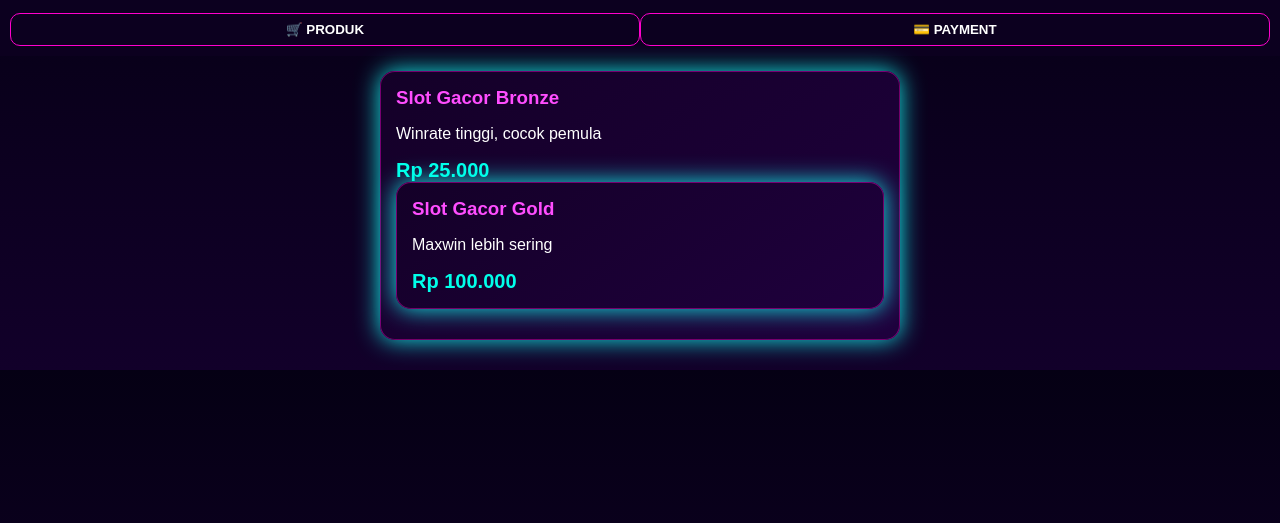
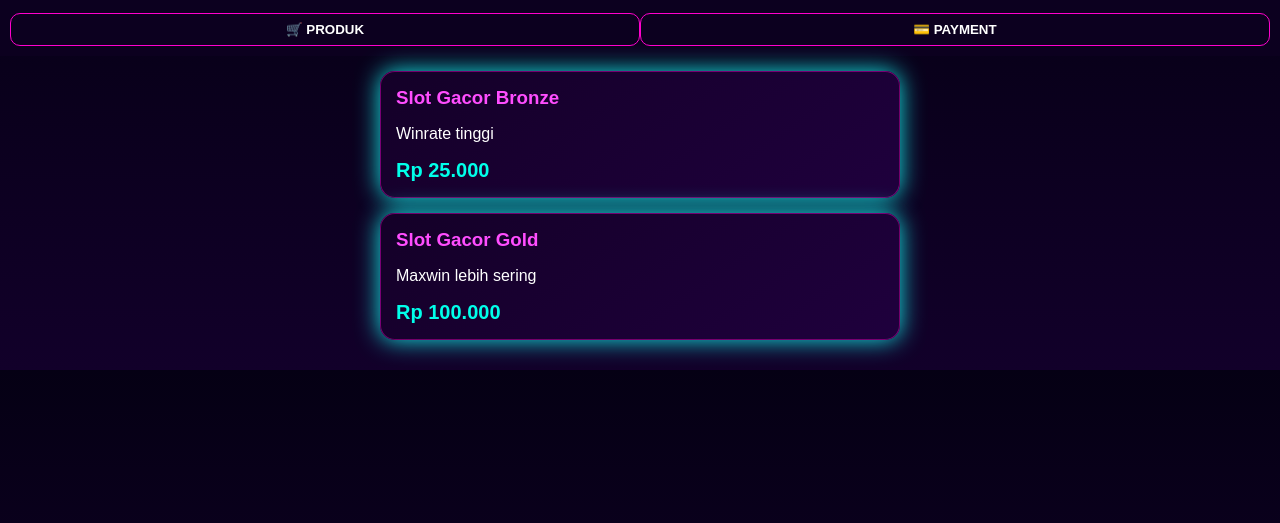
Before and after one commit to andyy-zigot/tesweb, a plain HTML site: page index.html in a window 1280 px wide. Shown: the part 69-592 px from the top of the page. Drawn offline with Linux system fonts and the light colour scheme.

Commit message:
Refactor index.html for improved structure and clarity

```diff
--- a/index.html
+++ b/index.html
@@ -1,21 +1,21 @@
 <!DOCTYPE html>
 <html lang="id">
 <head>
-    <meta charset="UTF-8">
-    <meta name="viewport" content="width=device-width, initial-scale=1.0">
-    <title>Slot Market VIP</title>
-    <link rel="stylesheet" href="style.css">
+<meta charset="UTF-8">
+<meta name="viewport" content="width=device-width, initial-scale=1.0">
+<title>Slot Market VIP</title>
+<link rel="stylesheet" href="style.css">
 </head>
 <body>
+
+<!-- LOADING -->
 <div id="loading">
     <img src="https://files.catbox.moe/6zpl89.jpg" class="loading-foto">
     <p>Loading anjing...</p>
 </div>
 
 <!-- HEADER -->
-<div class="header glow">
-    🎰 SLOT MARKET VIP 🎰
-</div>
+<div class="header glow">🎰 SLOT MARKET VIP 🎰</div>
 
 <!-- NAV -->
 <div class="nav">
@@ -27,22 +27,22 @@
 <div id="produk" class="page active">
     <div class="product glow">
         <h3>Slot Gacor Bronze</h3>
-        <p>Winrate tinggi, cocok pemula</p>
+        <p>Winrate tinggi</p>
         <div class="price">Rp 25.000</div>
-
+    </div>
 
     <div class="product glow">
         <h3>Slot Gacor Gold</h3>
         <p>Maxwin lebih sering</p>
         <div class="price">Rp 100.000</div>
-
+    </div>
+</div>
 
 <!-- PAYMENT -->
 <div id="payment" class="page">
     <div class="payment-card glow">
         <h3>💳 PAYMENT</h3>
 
-        <!-- DANA -->
         <div class="pay-box">
             <p><b>DANA</b></p>
             <p id="danaNumber">0812xxxxxxx</p>
@@ -50,7 +50,6 @@
             <button class="btn-copy" onclick="copyDana()">📋 Salin Nomor DANA</button>
         </div>
 
-        <!-- QRIS -->
         <div class="pay-box">
             <p><b>QRIS</b></p>
             <img src="qris.png" id="qrisImg">
```
